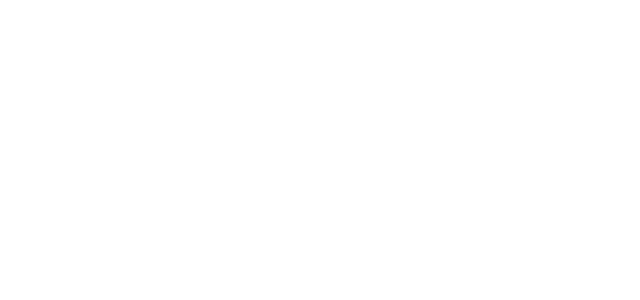
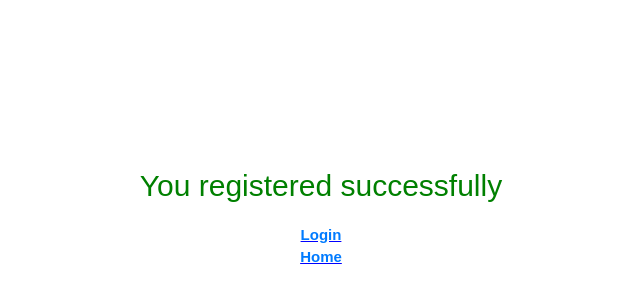
Before and after one commit to mindelias/intravest, a React (Create React App) app: page /createacc in a window 1280 px wide. Shown: the part 22-322 px from the top of the page, without its empty margins (319-959 px from the left). Built offline with nearby package versions, Linux system fonts and the light colour scheme.

Commit message:
commit done

```diff
--- a/src/App.tsx
+++ b/src/App.tsx
@@ -12,7 +12,9 @@ import "./App.css";
 import store from "./components/redux/store";
 import Signup from "./components/authRoute/SignUp";
 import SignIn from "./components/authRoute/SignIn";
-import setAuthToken from "./utils/setAuthToken"; ;
+import setAuthToken from "./utils/setAuthToken";
+import ShowAccoutSuccessful from "./pages/Success";
+ ;
 
 
 if (localStorage.getItem("Authorization")) {
@@ -34,6 +36,9 @@ function App() {
             <Route exact path="/login">
               <SignIn />
             </Route>
+            <Route exact path="/createacc">
+              <ShowAccoutSuccessful />
+            </Route>
           </Switch>
         </Router>
       </React.Fragment>
--- a/src/components/authRoute/SignUp.tsx
+++ b/src/components/authRoute/SignUp.tsx
@@ -24,12 +24,14 @@ const SignUp: React.FC<props> = ({ reg, Auth, Alert, error, loading }) => {
     if (Auth === true) {
       history.push("/createacc");
     }
-    if (error) {
+    if (error && error.error) {
+      console.log(error);
       Alert(error["issue"], "danger");
-      const arr = Object.keys(error);
+      const getErr = error.error;
+      const arr = Object.keys(getErr);
       // eslint-disable-next-line
       arr.map((item) => {
-        Alert(error[item], "danger");
+        Alert(getErr[item], "danger");
       });
       console.log(arr);
     }
@@ -43,6 +45,7 @@ const SignUp: React.FC<props> = ({ reg, Auth, Alert, error, loading }) => {
     type: "",
     password: "",
     confirm_password: "",
+    business_name: "",
     company_name: "",
     phone_number: "",
   });
@@ -55,8 +58,9 @@ const SignUp: React.FC<props> = ({ reg, Auth, Alert, error, loading }) => {
     type,
     password,
     confirm_password,
+    business_name,
+    phone_number,
     company_name,
-    phone_number,
   } = user;
   const handleSubmit = (e: React.FormEvent<HTMLFormElement>) => {
     e.preventDefault();
@@ -85,7 +89,7 @@ const SignUp: React.FC<props> = ({ reg, Auth, Alert, error, loading }) => {
   const onchangeInput = (e: React.ChangeEvent<HTMLInputElement>) => {
     console.log(user);
 
-    if (user.type === "business") {
+    if (user.type === "business" || user.type === "merchant") {
       setBusiness(true);
     }
 
@@ -94,7 +98,7 @@ const SignUp: React.FC<props> = ({ reg, Auth, Alert, error, loading }) => {
   const onchangeInputSelect = (e: React.ChangeEvent<HTMLSelectElement>) => {
     console.log(user);
 
-    if (user.type ==="business") {
+    if (user.type === "business") {
       setBusiness(true);
       console.log(user.type);
     }
@@ -174,9 +178,9 @@ const SignUp: React.FC<props> = ({ reg, Auth, Alert, error, loading }) => {
                       type="text"
                       className="form-control"
                       id="full"
-                      name="company_name"
-                      placeholder="Enter comapny name"
-                      value={company_name}
+                      name="phone_number"
+                      placeholder="Enter phone"
+                      value={phone_number}
                       onChange={onchangeInput}
                     />
                   )}
@@ -185,9 +189,20 @@ const SignUp: React.FC<props> = ({ reg, Auth, Alert, error, loading }) => {
                       type="text"
                       className="form-control"
                       id="full"
-                      name="phone_number"
-                      placeholder="Enter phone"
-                      value={phone_number}
+                      name="business_name"
+                      placeholder="Enter busines name"
+                      value={business_name}
+                      onChange={onchangeInput}
+                    />
+                  )}
+                  {isBusiness && (
+                    <input
+                      type="text"
+                      className="form-control"
+                      id="full"
+                      name="company_name"
+                      placeholder="Enter busines name"
+                      value={company_name}
                       onChange={onchangeInput}
                     />
                   )}
--- a/src/components/redux/Auth/Auth.action.tsx
+++ b/src/components/redux/Auth/Auth.action.tsx
@@ -64,18 +64,16 @@ export const Register = (data: formData) => async (dispatch: any) => {
 
     dispatch({
       type: REGISTER_SUCCESS,
-      payload: res.data.payload.token,
+      payload: res.data.payload,
     });
     // stop loading
     dispatch(loading(false));
     loadUser();
   } catch (error) {
-    console.log(error);
-
     dispatch(loading(false));
     dispatch({
       type: REGISTER_FAIL,
-      payload: error.response.data.error,
+      payload: error.response.data,
     });
   }
 };
--- /dev/null
+++ b/src/pages/Success.tsx
@@ -0,0 +1,43 @@
+import React from "react";
+import styled from "styled-components";
+import { Link } from "react-router-dom";
+
+function ShowAccoutSuccessful() {
+  return (
+    <div>
+      <WhiteBox className="container text-center">
+        <div>
+          <h2>You registered successfully</h2>
+          <br />
+          <span>
+            <Link to="/login">Login</Link>
+          </span>
+          <span>
+            <Link to="/">Home</Link>
+          </span>
+        </div>
+      </WhiteBox>
+    </div>
+  );
+}
+
+export default ShowAccoutSuccessful;
+
+const WhiteBox = styled.div`
+  height: 60vh;
+  display: flex;
+  justify-content: center;
+  align-items: center;
+  h2 {
+    font-size: 30px;
+    color: green;
+    /* display: block; */
+  }
+  span {
+    color: blue;
+    display: block;
+    font-size:1.5rem;
+    font-weight:700;
+    text-decoration:underline;
+  }
+`;
```
